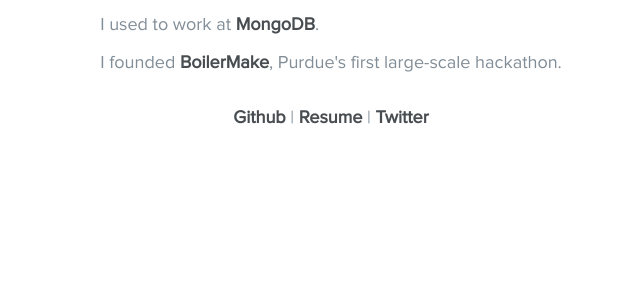
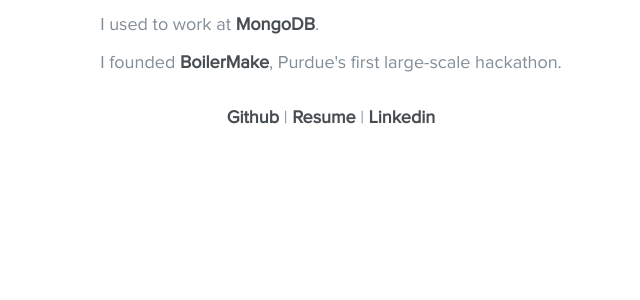
Before and after one commit to kirbyk/kirbyk.github.io, a Jekyll site: the page built from index.html, in a window 1280 px wide. Shown: the part 379-679 px from the top of the page, without its empty margins (309-949 px from the left). Built offline with Jekyll 4.4.1, drawn with Linux system fonts in a browser that asks for light colours.

Commit message:
more cleanup and replace twitter with linkedin

```diff
--- a/index.html
+++ b/index.html
@@ -22,7 +22,7 @@ layout: default
         <p class='social'>
           <a href='https://github.com/kirbyk' target='_blank'>Github</a> |
           <a href='https://files.kirby.nyc/Kirby%20Kohlmorgen%20Resume.pdf' target='_blank'>Resume</a> |
-          <a href='https://twitter.com/_kirbyk' target='_blank'>Twitter</a>
+          <a href='https://linkedin.com/in/kirbykohlmorgen' target='_blank'>Linkedin</a>
         </p>
       </div>
 
```
Also changed, not shown: 8 other files.
